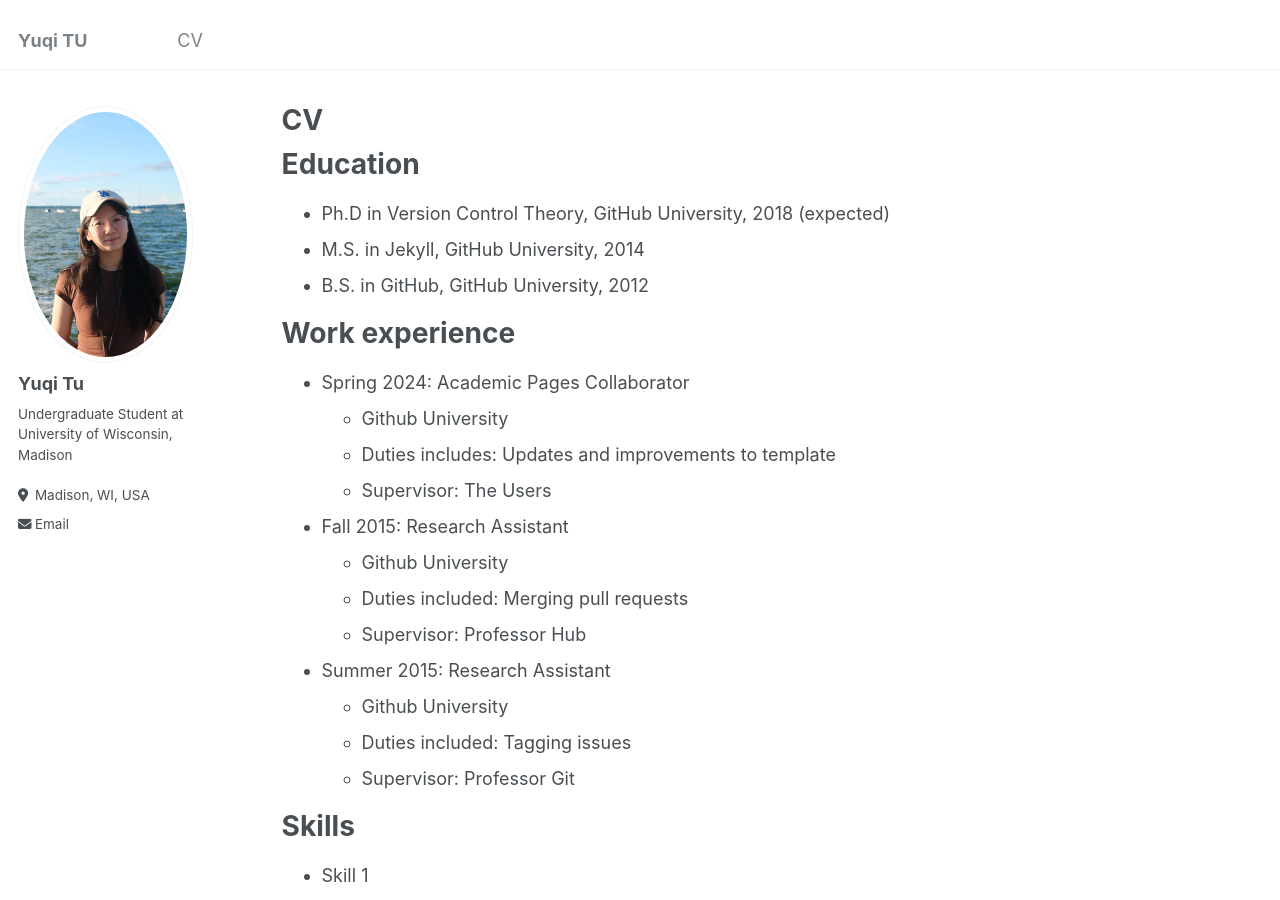
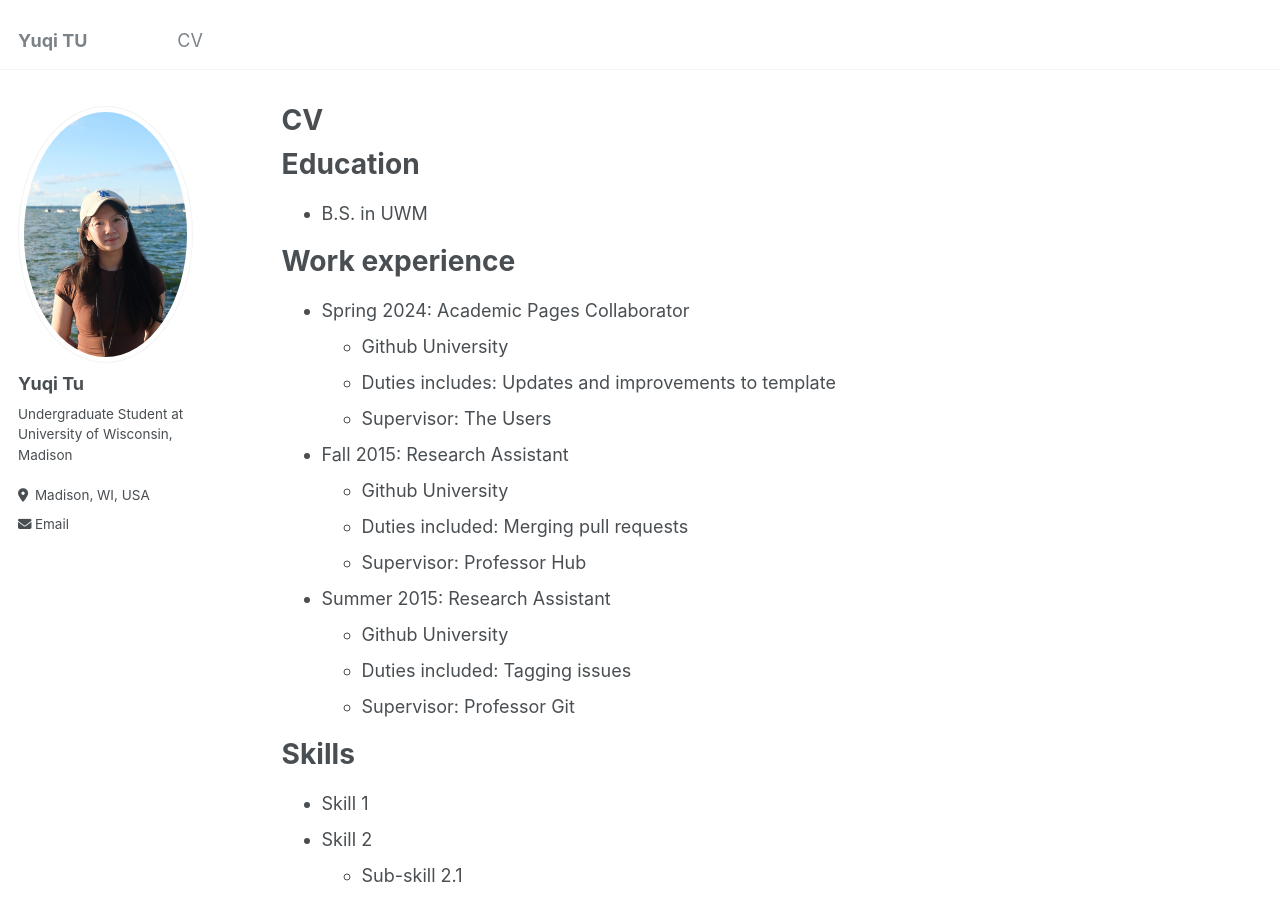
Before and after one commit to Yu7iTu/Yu7iTu.github.io, a Jekyll site: the page built from _pages/cv.md, in a window 1280 px wide and 900 px high. Built offline with Jekyll 4.4.1, drawn with Linux system fonts in a browser that asks for light colours.

Commit message:
Update cv.md

```diff
--- a/_pages/cv.md
+++ b/_pages/cv.md
@@ -11,9 +11,7 @@ redirect_from:
 
 Education
 ======
-* Ph.D in Version Control Theory, GitHub University, 2018 (expected)
-* M.S. in Jekyll, GitHub University, 2014
-* B.S. in GitHub, GitHub University, 2012
+* B.S. in UWM
 
 Work experience
 ======
```
